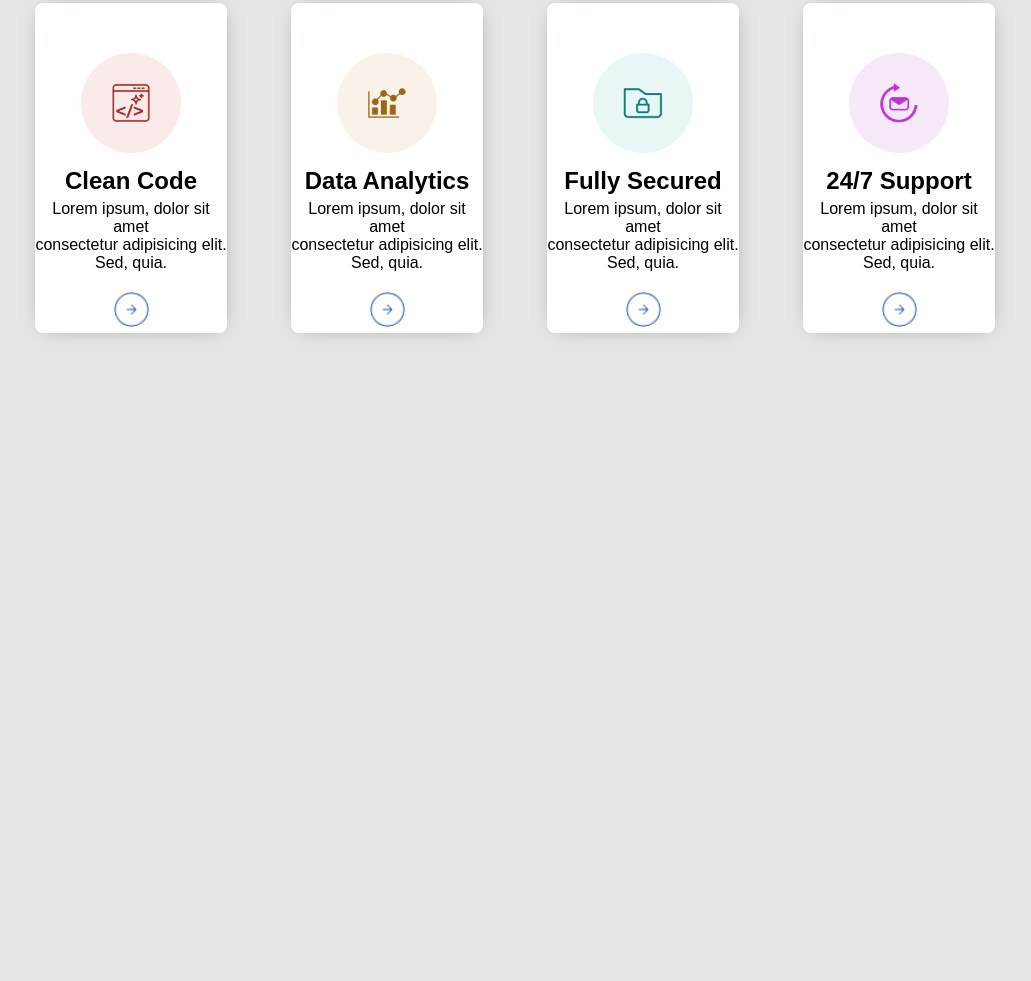
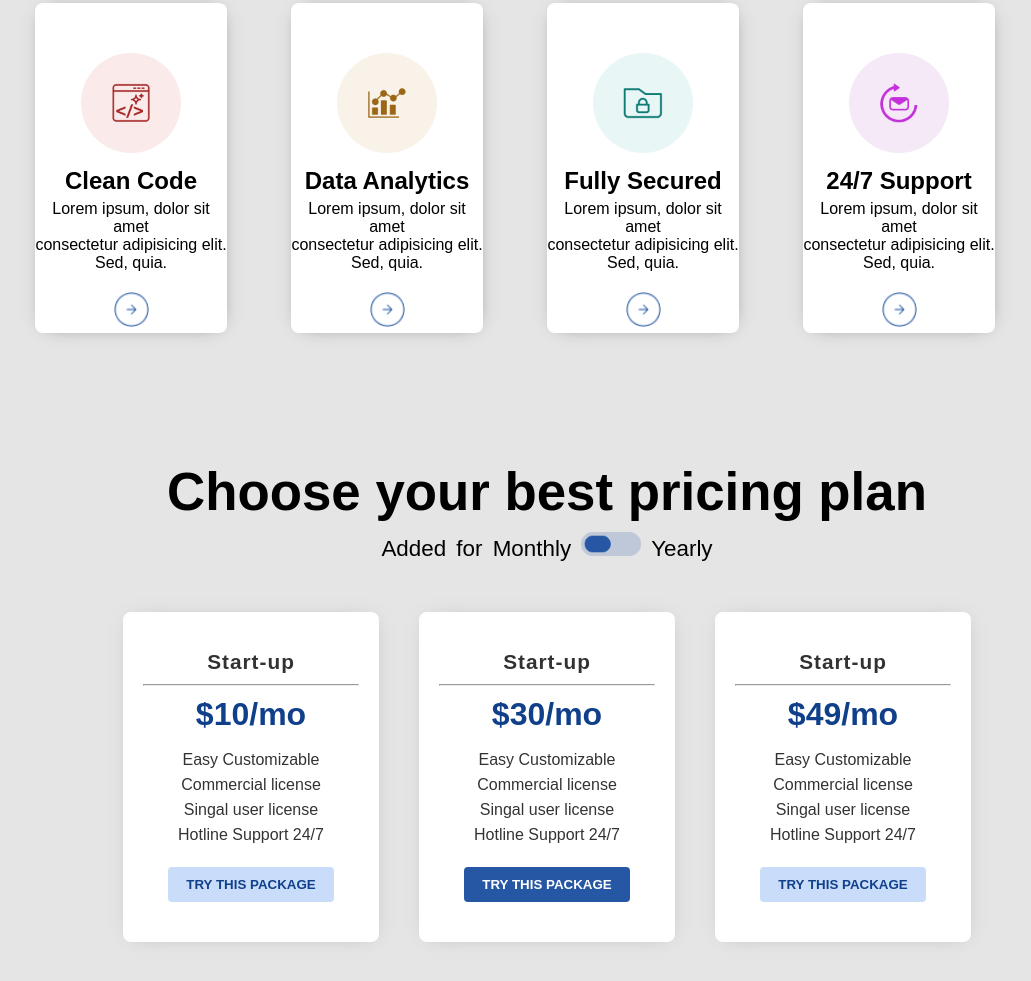
Before and after one commit to md-raza-ali/Codext-Figma-Design, a plain HTML site: page index.html in a window 1280 px wide. Shown: the part 1735-2716 px from the top of the page, without its empty margins (93-1124 px from the left). Before the commit the page ends 2196 px from the top, so only its background shows below. Drawn offline with Linux system fonts and the light colour scheme; a web font is replaced by a local one.

Commit message:
First commit

```diff
--- a/index.html
+++ b/index.html
@@ -5,12 +5,9 @@
     <meta name="viewport" content="width=device-width, initial-scale=1.0" />
     <link rel="stylesheet" href="style.css" />
     <!-- GOOGLE FONTS  -->
-    <link rel="preconnect" href="https://fonts.googleapis.com" />
-    <link rel="preconnect" href="https://fonts.gstatic.com" crossorigin />
-    <link
-      href="https://fonts.googleapis.com/css2?family=Sofia+Sans+Condensed:ital,wght@0,400;0,600;1,400&display=swap"
-      rel="stylesheet"
-    />
+    <link rel="preconnect" href="https://fonts.googleapis.com">
+<link rel="preconnect" href="https://fonts.gstatic.com" crossorigin>
+<link href="https://fonts.googleapis.com/css2?family=Sofia+Sans+Condensed:ital,wght@0,400;0,500;0,600;0,700;0,800;0,900;1,400&display=swap" rel="stylesheet">
 
     <title>Document</title>
   </head>
@@ -143,5 +140,47 @@
         <img src="./assets/card-1 (5).png" alt="" class="arrow-png" />
       </div>
     </div>
+    <!-- END OF FEATURE SECTION -->
+
+    <!-- PRICING SECTION  -->
+    <div class="price-sec">
+      <div class="price-heading">
+        <h1>Choose your best pricing plan</h1>
+        <p>
+          Added for Monthly
+          <span><img src="./assets/toggle.png" alt="" /> Yearly </span>
+        </p>
+      </div>
+      <div class="pricing-cards">
+        <div class="price-1 pricing">
+          <h3>Start-up</h3>
+          <hr />
+          <h1><span>$10</span>/mo</h1>
+          <p>
+            Easy Customizable <br />Commercial license <br />Singal user license
+            <br />Hotline Support 24/7
+          </p>
+          <button class="btn">TRY THIS PACKAGE</button>
+        </div>
+        <div class="price-2 pricing">
+          <h3>Start-up</h3>
+          <hr />
+          <h1><span>$30</span>/mo</h1>
+          <p>
+            Easy Customizable <br />Commercial license <br />Singal user license
+            <br />Hotline Support 24/7
+          </p>
+          <button class="btn">TRY THIS PACKAGE</button></div>
+        <div class="price-3 pricing">
+          <h3>Start-up</h3>
+          <hr />
+          <h1><span>$49</span>/mo</h1>
+          <p>
+            Easy Customizable <br />Commercial license <br />Singal user license
+            <br />Hotline Support 24/7
+          </p>
+          <button class="btn">TRY THIS PACKAGE</button></div>
+      </div>
+    </div>
   </body>
 </html>
--- a/style.css
+++ b/style.css
@@ -54,7 +54,7 @@ nav a {
   justify-content: space-around;
   align-items: center;
   height: calc(100vh - 80px);
-  background-color: #8ec5fc;
+  /* background-color: #8ec5fc; */
   /* background-image: linear-gradient(62deg, #8ec5fc 0%, #e7e4e9 100%); */
   background-image: linear-gradient(to top, #cfd9df 0%, #e2ebf0 100%);
 }
@@ -162,6 +162,7 @@ nav a {
 .cards .arrow-png {
   width: 35px;
   padding-top: 20px;
+  cursor: pointer;
 }
 .cards h2 {
   padding-top: 10px;
@@ -169,3 +170,68 @@ nav a {
 .cards p {
   padding-top: 5px;
 }
+.price-sec {
+  display: flex;
+  flex-direction: column;
+  height: calc(100vh - 80px);
+}
+.price-sec .price-heading h1 {
+  text-align: center;
+  font-size: 3.3rem;
+  font-weight: bold;
+}
+.price-sec .price-heading p {
+  text-align: center;
+  font-size: 1.4rem;
+  word-spacing: 4px;
+  padding-top: 10px;
+}
+.price-sec .price-heading img {
+  width: 60px;
+}
+.pricing-cards {
+  display: flex;
+  justify-content: center;
+}
+.pricing-cards .pricing {
+  width: 20%;
+  background-color: #ffff;
+  padding: 20px;
+  margin: 50px 20px 10px 20px;
+  height: 330px;
+  text-align: center;
+  border-radius: 8px;
+  box-shadow: 1px 1px 19px -11px rgba(66, 68, 90, 0.5);
+}
+.pricing-cards .pricing h3 {
+  padding-top: 18px;
+  padding-bottom: 10px;
+  font-size: 1.3rem;
+  letter-spacing: 1px;
+  opacity: 0.8;
+}
+.pricing-cards .pricing h1 {
+  padding-top: 10px;
+
+  color: #11408a;
+}
+.pricing-cards .pricing h1 span {
+  font-weight: bold;
+}
+.pricing-cards .pricing p {
+  padding-top: 14px;
+  line-height: 25px;
+  opacity: 0.8;
+}
+.pricing-cards .pricing .btn {
+  background-color: #c9dcfa;
+  color: #11408a;
+  margin-top: 20px;
+  padding: 10px 18px;
+  border-radius: 4px;
+  font-weight: 600;
+}
+.pricing-cards .price-2 .btn {
+  background-color: #2657a4;
+  color: white;
+}
```
Also changed, not shown: assets/toggle.png (added).
